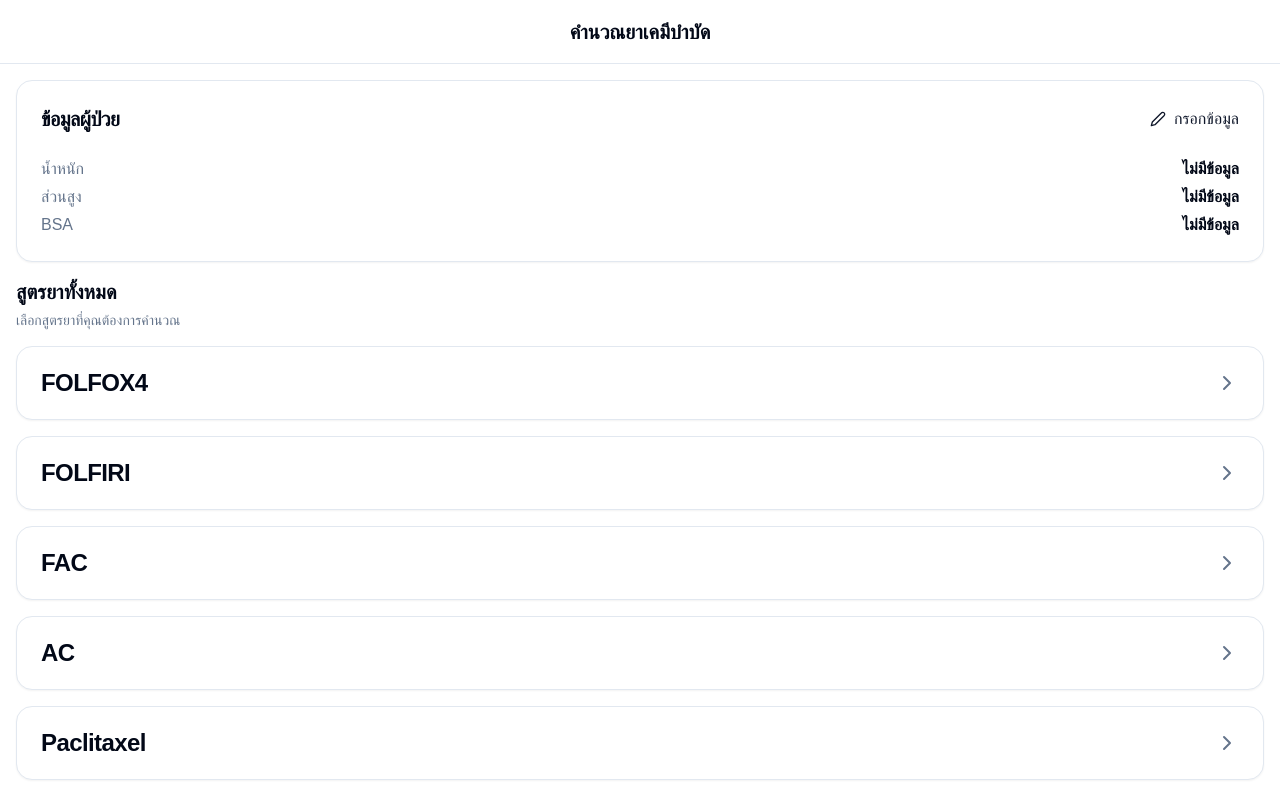
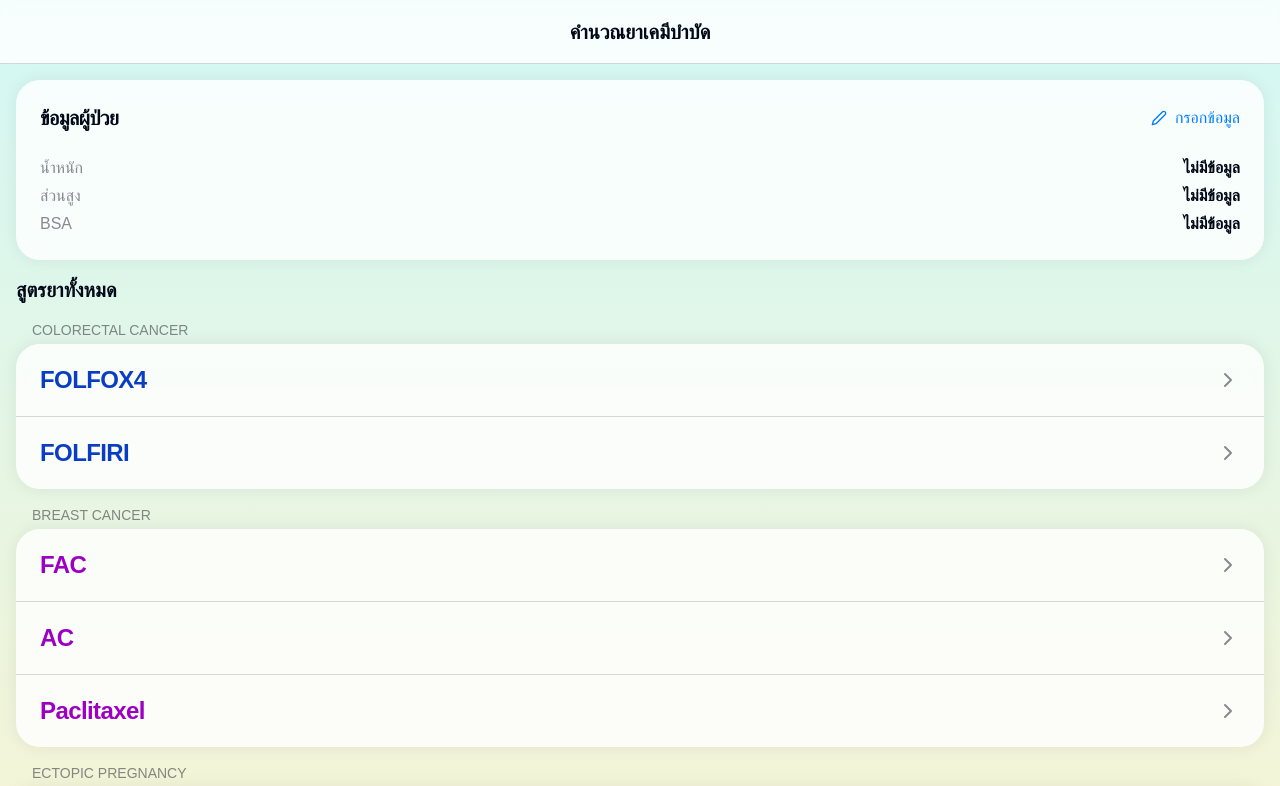
Before and after one commit to pangpondwee/chemo, a Next.js app: page / in a window 1280 px wide. Shown: the top 786 px of the page. Built offline with nearby package versions, Linux system fonts and the light colour scheme; a web font is replaced by a local one.

Commit message:
feat: new palette and grouping

```diff
--- a/app/globals.css
+++ b/app/globals.css
@@ -13,14 +13,14 @@
     --popover: 0 0% 100%;
     --popover-foreground: 222.2 84% 4.9%;
 
-    --primary: 222.2 47.4% 11.2%;
+    --primary: 211 100% 50%;
     --primary-foreground: 210 40% 98%;
 
     --secondary: 210 40% 96.1%;
     --secondary-foreground: 222.2 47.4% 11.2%;
 
     --muted: 210 40% 96.1%;
-    --muted-foreground: 215.4 16.3% 46.9%;
+    --muted-foreground: 240 6% 25%;
 
     --accent: 210 40% 96.1%;
     --accent-foreground: 222.2 47.4% 11.2%;
@@ -28,7 +28,7 @@
     --destructive: 0 84.2% 60.2%;
     --destructive-foreground: 210 40% 98%;
 
-    --border: 214.3 31.8% 91.4%;
+    --border: 240 6% 25%;
     --input: 214.3 31.8% 91.4%;
     --ring: 222.2 84% 4.9%;
 
--- a/app/layout.tsx
+++ b/app/layout.tsx
@@ -26,7 +26,7 @@ export default function RootLayout({
   return (
     <html lang="en">
       <body className={`${anuphan.variable} font-sans`}>
-        <ThemeProvider attribute="class" defaultTheme="system" enableSystem>
+        <ThemeProvider attribute="class" forcedTheme="light">
           {/* <div className="flex flex-col">
             <div className="flex items-center place-content-between p-4 border-b border-border">
               <Link href={"/"} className="text-xl font-semibold">
--- a/app/page.tsx
+++ b/app/page.tsx
@@ -1,77 +1,114 @@
 "use client";
 import EditPatientInfoDrawer from "@/components/editPatientInfoDrawer";
 import { Card, CardContent, CardHeader, CardTitle } from "@/components/ui/card";
-import { formulaList, formulaNameList, formulaNameType } from "@/data/drugData";
+import {
+  formulaGroupList,
+  formulaGroupNameList,
+  formulaGroupNameType,
+  formulaList,
+  formulaNameList,
+  formulaNameType,
+} from "@/data/drugData";
+import { cn } from "@/lib/utils";
 import { usePatientInfoStore } from "@/stores/use-drug-store";
 import { ChevronRight } from "lucide-react";
 import Link from "next/link";
 
+const labelColors = {
+  colorectalCancer: "text-[#093EC4]",
+  breastCancer: "text-[#9C00C3]",
+  ectopicPregnancy: "text-[#0C9200]",
+  prostateCancer: "text-[#FF902A]",
+};
+
 export default function Home() {
   const patientInfoStore = usePatientInfoStore((state) => state.patientInfo);
   return (
-    <>
-      <nav className="px-4 h-16 items-center flex justify-center sticky top-0 bg-background/90 backdrop-blur-sm border-b z-50">
-        <h1 className="text-xl font-bold">คำนวณยาเคมีบำบัด</h1>
+    <div className="bg-gradient-to-b from-[#D3F8F5] to-[#FEF3CD]">
+      <nav className="px-4 h-16 items-center flex justify-center sticky top-0 bg-background/80 backdrop-blur-sm border-b-[0.5px] border-border/20 z-50">
+        <h1 className="text-xl font-semibold">คำนวณยาเคมีบำบัด</h1>
       </nav>
       <div className="flex flex-col gap-4 p-4">
         <Card>
           <CardHeader className="flex-row justify-between space-y-0">
-            <CardTitle className="text-xl font-bold">ข้อมูลผู้ป่วย</CardTitle>
+            <CardTitle className="text-xl">ข้อมูลผู้ป่วย</CardTitle>
             <EditPatientInfoDrawer />
           </CardHeader>
           <CardContent className="space-y-1">
             <div className="flex justify-between">
-              <p className="text-muted-foreground">น้ำหนัก</p>
+              <p className="text-muted-foreground/60">น้ำหนัก</p>
               {patientInfoStore.weight > 0 ? (
-                <p className="font-bold">{patientInfoStore.weight} kg</p>
+                <p className="font-semibold">{patientInfoStore.weight} kg</p>
               ) : (
-                <p className="font-bold">ไม่มีข้อมูล</p>
+                <p className="font-semibold">ไม่มีข้อมูล</p>
               )}
             </div>
             <div className="flex justify-between">
-              <p className="text-muted-foreground">ส่วนสูง</p>
+              <p className="text-muted-foreground/60">ส่วนสูง</p>
               {patientInfoStore.height > 0 ? (
-                <p className="font-bold">{patientInfoStore.height} cm</p>
+                <p className="font-semibold">{patientInfoStore.height} cm</p>
               ) : (
-                <p className="font-bold">ไม่มีข้อมูล</p>
+                <p className="font-semibold">ไม่มีข้อมูล</p>
               )}
             </div>
             <div className="flex justify-between">
-              <p className="text-muted-foreground">BSA</p>
+              <p className="text-muted-foreground/60">BSA</p>
               {patientInfoStore.bsa > 0 ? (
-                <p className="font-bold">
+                <p className="font-semibold">
                   {patientInfoStore.bsa.toFixed(2)} m<sup>2</sup>
                 </p>
               ) : (
-                <p className="font-bold">ไม่มีข้อมูล</p>
+                <p className="font-semibold">ไม่มีข้อมูล</p>
               )}
             </div>
           </CardContent>
         </Card>
         <div className="flex flex-col gap-1">
-          <h3 className="text-xl font-bold">สูตรยาทั้งหมด</h3>
-          <p className="text-sm text-muted-foreground">
-            เลือกสูตรยาที่คุณต้องการคำนวณ
-          </p>
+          <h3 className="text-xl font-semibold">สูตรยาทั้งหมด</h3>
         </div>
-        {formulaNameList.map((formula) => (
+        {formulaGroupNameList.map((formulaGroup) => (
+          <div key={formulaGroup} className="flex flex-col gap-1">
+            <h4 className="text-sm uppercase text-muted-foreground/60 ml-4">
+              {
+                formulaGroupList?.[formulaGroup as formulaGroupNameType]
+                  ?.displayName
+              }
+            </h4>
+            <Card
+              key={
+                formulaGroupList?.[formulaGroup as formulaGroupNameType]
+                  ?.displayName
+              }
+            >
+              {formulaGroupList?.[
+                formulaGroup as formulaGroupNameType
+              ]?.formulas.map((formula, index) => (
                 <Link
                   key={formula}
                   href={`
         /${formula}
         `}
                 >
-            <Card key={formula}>
-              <CardHeader className="flex-row justify-between items-center space-y-0">
-                <CardTitle>
+                  <CardHeader
+                    className={cn(
+                      "flex-row justify-between items-center space-y-0",
+                      (formulaGroupList?.[formulaGroup as formulaGroupNameType]
+                        ?.formulas.length ?? 0) -
+                        1 !==
+                        index && "border-b-[0.5px] border-border/20"
+                    )}
+                  >
+                    <CardTitle className={labelColors?.[formulaGroup]}>
                       {formulaList?.[formula as formulaNameType]?.displayName}
                     </CardTitle>
-                <ChevronRight className="text-muted-foreground" />
+                    <ChevronRight className="text-muted-foreground/60" />
                   </CardHeader>
-            </Card>
                 </Link>
               ))}
+            </Card>
           </div>
-    </>
+        ))}
+      </div>
+    </div>
   );
 }
--- a/components/editPatientInfoDrawer.tsx
+++ b/components/editPatientInfoDrawer.tsx
@@ -134,7 +134,7 @@ export default function EditPatientInfoDrawer() {
               />
               <Separator className="mt-2 mb-1" />
               <div className="flex justify-between">
-                <p className="text-muted-foreground">BSA ที่คำนวณได้</p>
+                <p className="text-muted-foreground/60">BSA ที่คำนวณได้</p>
                 <p className="font-bold">
                   {isNaN(weight) || isNaN(height)
                     ? (0).toFixed(2)
--- a/components/ui/card.tsx
+++ b/components/ui/card.tsx
@@ -9,7 +9,7 @@ const Card = React.forwardRef<
   <div
     ref={ref}
     className={cn(
-      "rounded-2xl border bg-card text-card-foreground shadow-sm",
+      "rounded-3xl bg-card/80 text-card-foreground shadow-md backdrop-blur-md",
       className
     )}
     {...props}
@@ -35,7 +35,10 @@ const CardTitle = React.forwardRef<
 >(({ className, ...props }, ref) => (
   <h3
     ref={ref}
-    className={cn("text-2xl font-bold leading-none tracking-tight", className)}
+    className={cn(
+      "text-2xl font-semibold leading-none tracking-tight",
+      className
+    )}
     {...props}
   />
 ));
--- a/components/ui/separator.tsx
+++ b/components/ui/separator.tsx
@@ -1,9 +1,9 @@
-"use client"
+"use client";
 
-import * as React from "react"
-import * as SeparatorPrimitive from "@radix-ui/react-separator"
+import * as React from "react";
+import * as SeparatorPrimitive from "@radix-ui/react-separator";
 
-import { cn } from "@/lib/utils"
+import { cn } from "@/lib/utils";
 
 const Separator = React.forwardRef<
   React.ElementRef<typeof SeparatorPrimitive.Root>,
@@ -18,14 +18,14 @@ const Separator = React.forwardRef<
       decorative={decorative}
       orientation={orientation}
       className={cn(
-        "shrink-0 bg-border",
-        orientation === "horizontal" ? "h-[1px] w-full" : "h-full w-[1px]",
+        "shrink-0 bg-border/20",
+        orientation === "horizontal" ? "h-[0.5px] w-full" : "h-full w-[0.5px]",
         className
       )}
       {...props}
     />
   )
-)
-Separator.displayName = SeparatorPrimitive.Root.displayName
+);
+Separator.displayName = SeparatorPrimitive.Root.displayName;
 
-export { Separator }
+export { Separator };
--- a/data/drugData.tsx
+++ b/data/drugData.tsx
@@ -1,3 +1,9 @@
+export type formulaGroupNameType =
+  | "colorectalCancer"
+  | "breastCancer"
+  | "ectopicPregnancy"
+  | "prostateCancer";
+
 export type formulaNameType =
   | "folfox4"
   | "folfiri"
@@ -23,6 +29,13 @@ export type drugNameType =
   | "gemcitabine"
   | "cisplatin";
 
+export type formulaGroupListType = {
+  [formulaGroup in formulaGroupNameType]?: {
+    displayName: string;
+    formulas: formulaNameType[];
+  };
+};
+
 export type formulaListType = {
   [formula in formulaNameType]?: {
     displayName: string;
@@ -37,6 +50,13 @@ export type drugType = {
 export type drugListType = {
   [drug in drugNameType]: { displayName: string; divider: number };
 };
+
+export const formulaGroupNameList: formulaGroupNameType[] = [
+  "colorectalCancer",
+  "breastCancer",
+  "ectopicPregnancy",
+  "prostateCancer",
+];
 
 export const formulaNameList: formulaNameType[] = [
   "folfox4",
@@ -62,6 +82,25 @@ export const drugNameList: drugNameType[] = [
   "methotrexate",
   "docetaxel",
 ];
+
+export const formulaGroupList: formulaGroupListType = {
+  colorectalCancer: {
+    displayName: "Colorectal cancer",
+    formulas: ["folfox4", "folfiri"],
+  },
+  breastCancer: {
+    displayName: "Breast cancer",
+    formulas: ["fac", "ac", "paclitaxel"],
+  },
+  ectopicPregnancy: {
+    displayName: "Ectopic pregnancy",
+    formulas: ["mtx"],
+  },
+  prostateCancer: {
+    displayName: "Prostate cancer",
+    formulas: ["docetaxel", "gemcitabinePlusCisplatin"],
+  },
+};
 
 export const formulaList: formulaListType = {
   folfox4: {
--- a/tailwind.config.js
+++ b/tailwind.config.js
@@ -18,6 +18,9 @@ module.exports = {
       },
     },
     extend: {
+      boxShadow: {
+        md: "0px 0px 16px 0px rgba(39, 39, 63, 0.08)",
+      },
       fontFamily: {
         sans: ["var(--font-anuphan)", ...defaultTheme.fontFamily.sans],
       },
```
Also changed, not shown: app/[formula]/page.tsx (+24 -7 lines), components/modeToggle.tsx (+8 -8 lines). Lines whose indentation alone changed are shown as unchanged.
